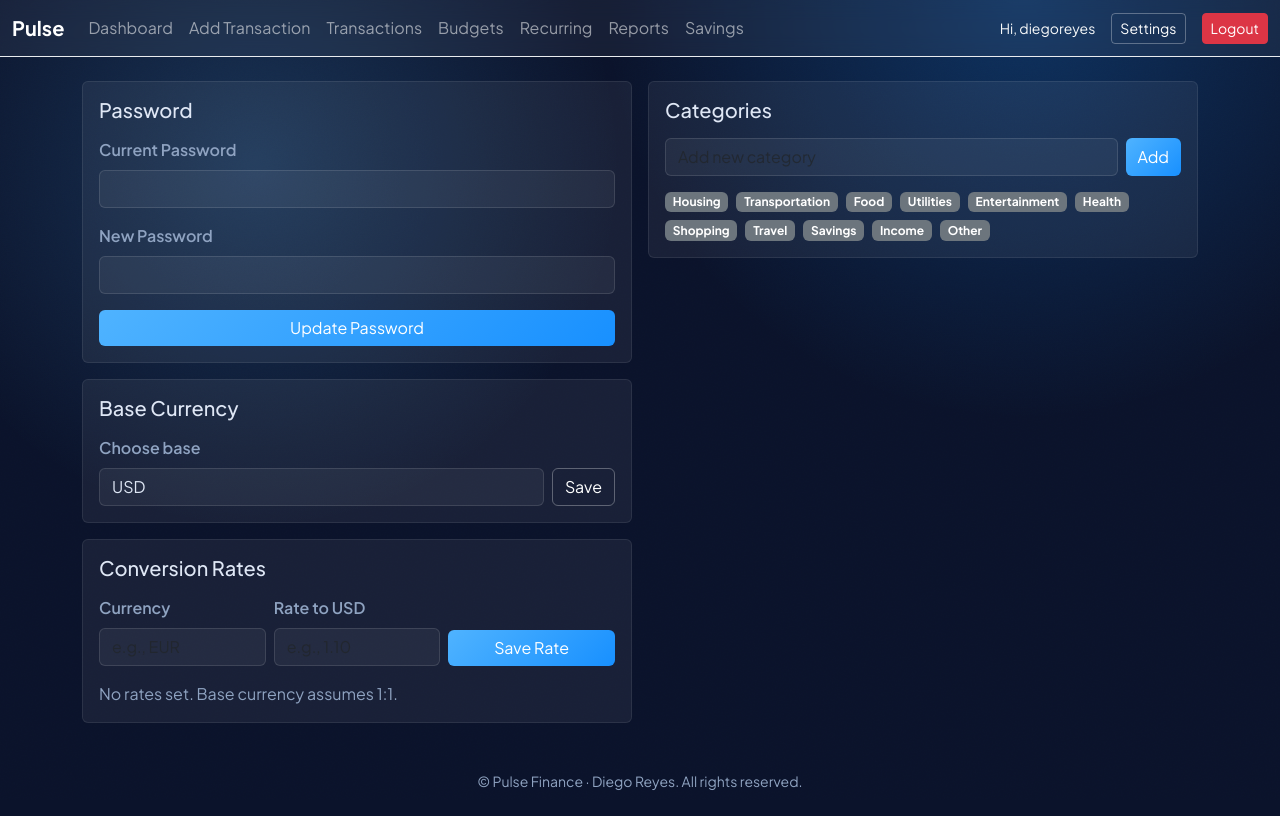
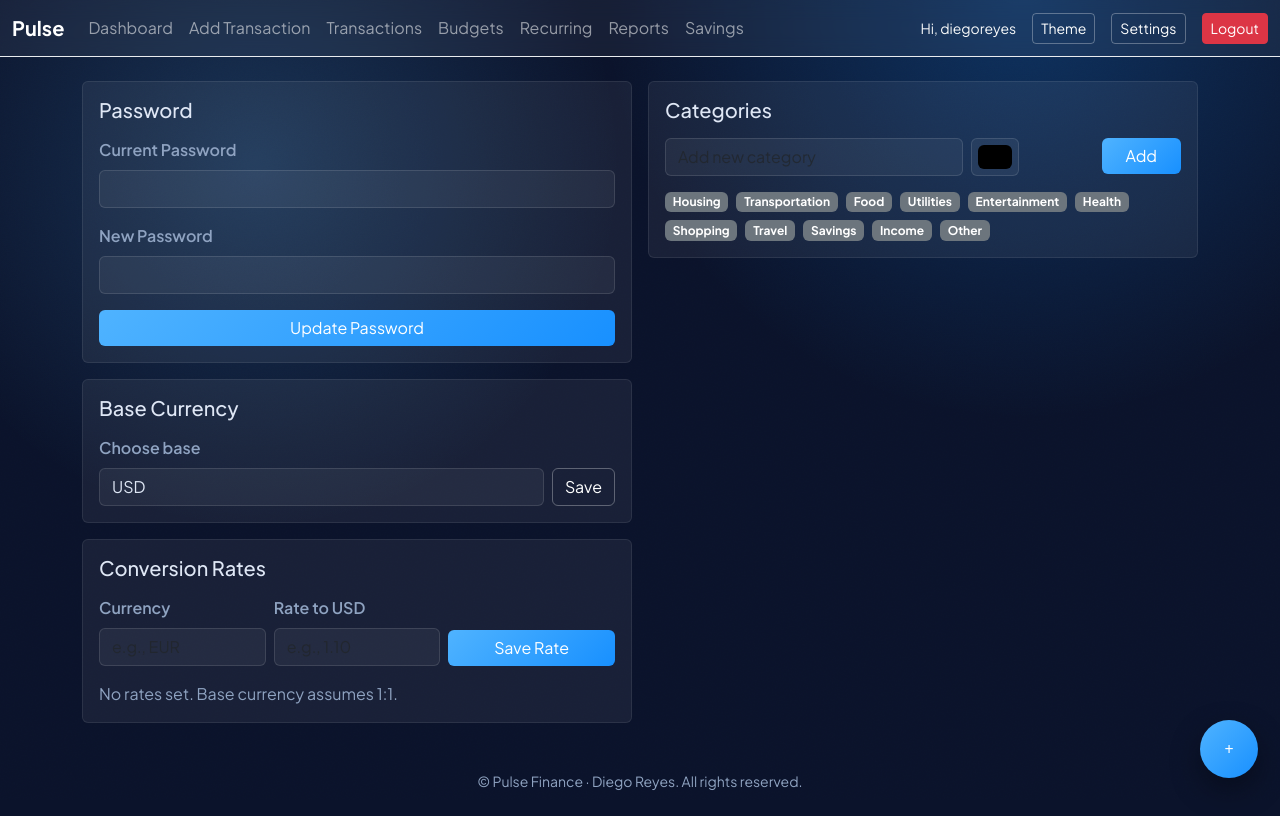
Before and after one commit to dreyesliranzo/financeApp, a Flask app: page /settings in a window 1280 px wide. Run offline with Flask 3, Linux system fonts and the light colour scheme; a user stored in the database is signed in; data comes from the database, SQL or seed files in the repository; data that the repository does not hold is empty.

Commit message:
Add forecast chart to reports, FAB/theme toggle, category colors, and filter chips

```diff
--- a/finance_app/routes.py
+++ b/finance_app/routes.py
@@ -37,6 +37,7 @@ from finance_app.services import (
     user_base_currency,
     summarize_monthly_income_expense,
     forecast_balance,
+    weekly_net,
 )
 
 main_bp = Blueprint("main", __name__)
@@ -107,6 +108,19 @@ def dashboard():
         current_user.id, date.today() - timedelta(days=30), date.today()
     )
     forecast = forecast_balance(current_user.id, 30)
+    # weekly deltas
+    today = date.today()
+    this_week_start = today - timedelta(days=today.weekday())
+    last_week_start = this_week_start - timedelta(days=7)
+    last_week_end = this_week_start - timedelta(days=1)
+    net_this_week = weekly_net(current_user.id, this_week_start, today)
+    net_last_week = weekly_net(current_user.id, last_week_start, last_week_end)
+    upcoming_recurring = (
+        RecurringRule.query.filter_by(user_id=current_user.id)
+        .order_by(RecurringRule.next_run.asc())
+        .limit(5)
+        .all()
+    )
 
     recent_tx = (
         Transaction.query.filter_by(user_id=current_user.id).order_by(Transaction.date.desc()).limit(5).all()
@@ -133,6 +147,9 @@ def dashboard():
         goal_percent=goal_percent,
         top_categories_30=top_categories_30,
         forecast=forecast,
+        net_this_week=net_this_week,
+        net_last_week=net_last_week,
+        upcoming_recurring=upcoming_recurring,
     )
 
 
@@ -154,6 +171,9 @@ def transactions():
         else:
             start = monday - timedelta(days=7)
             end = monday - timedelta(days=1)
+    elif range_filter == "30d":
+        end = date.today()
+        start = end - timedelta(days=30)
 
     query = get_transactions_for_period(current_user.id, start, end, category)
     if sort == "amount_asc":
@@ -525,7 +545,9 @@ def delete_recurring(rule_id):
 @login_required
 def settings():
     message = None
-    categories = get_user_categories(current_user.id)
+    categories = [(c.name, c.color) if hasattr(c, "color") else (c.name, None) for c in Category.query.filter_by(user_id=current_user.id).all()]
+    if not categories:
+        categories = [(c, None) for c in get_user_categories(current_user.id)]
     base_currency = user_base_currency(current_user.id)
     settings = UserSettings.query.filter_by(user_id=current_user.id).first()
     if not settings:
@@ -556,6 +578,7 @@ def settings():
             flash("Base currency updated.", "success")
         elif action == "add_category":
             name = request.form.get("category_name", "").strip()
+            color = request.form.get("category_color") or None
             if not name:
                 flash("Category name required.", "danger")
             else:
@@ -563,7 +586,7 @@ def settings():
                 if exists:
                     flash("Category already exists.", "warning")
                 else:
-                    db.session.add(Category(user_id=current_user.id, name=name))
+                    db.session.add(Category(user_id=current_user.id, name=name, color=color))
                     db.session.commit()
                     flash("Category added.", "success")
         elif action == "add_rate":
--- a/finance_app/services.py
+++ b/finance_app/services.py
@@ -171,6 +171,10 @@ def forecast_balance(user_id: int, days: int = 30) -> List[Tuple[str, float]]:
     return projections
 
 
+def weekly_net(user_id: int, start: date, end: date) -> float:
+    return total_balance(user_id, start, end)
+
+
 def budget_progress(user_id: int, on_date: date = None):
     on_date = on_date or date.today()
     budgets = (
--- a/static/css/style.css
+++ b/static/css/style.css
@@ -7,6 +7,17 @@
     --muted: #8fa3c1;
     --success: #38d996;
     --danger: #ff6b6b;
+}
+
+:root[data-theme='light'] {
+    --bg: #f4f6fb;
+    --bg-card: rgba(255, 255, 255, 0.9);
+    --primary: #2563eb;
+    --primary-strong: #1d4ed8;
+    --text: #0f172a;
+    --muted: #64748b;
+    --success: #16a34a;
+    --danger: #e11d48;
 }
 
 * {
@@ -175,6 +186,29 @@ label.form-label {
     padding: 12px;
 }
 
+.fab {
+    position: fixed;
+    right: 22px;
+    bottom: 22px;
+    z-index: 1000;
+    width: 58px;
+    height: 58px;
+    border-radius: 50%;
+    background: linear-gradient(135deg, var(--primary), var(--primary-strong));
+    color: white;
+    display: flex;
+    align-items: center;
+    justify-content: center;
+    box-shadow: 0 12px 30px rgba(0,0,0,0.35);
+    border: none;
+    transition: transform 0.2s ease, box-shadow 0.2s ease;
+}
+
+.fab:hover {
+    transform: translateY(-2px);
+    box-shadow: 0 14px 35px rgba(0,0,0,0.4);
+}
+
 @keyframes fadeUp {
     from { opacity: 0; transform: translateY(8px); }
     to { opacity: 1; transform: translateY(0); }
--- a/templates/base.html
+++ b/templates/base.html
@@ -46,6 +46,7 @@
             </ul>
             <div class="d-flex align-items-center gap-3">
                 <span class="text-light small">Hi, {{ current_user.username }}</span>
+                <button class="btn btn-outline-light btn-sm" id="themeToggle" type="button">Theme</button>
                 <a class="btn btn-outline-light btn-sm" href="{{ url_for('main.settings') }}">Settings</a>
                 <a class="btn btn-danger btn-sm" href="{{ url_for('auth.logout') }}">Logout</a>
             </div>
@@ -67,10 +68,29 @@
 
 <script src="https://cdn.jsdelivr.net/npm/bootstrap@5.3.3/dist/js/bootstrap.bundle.min.js"></script>
 <script src="https://cdn.jsdelivr.net/npm/chart.js@4.4.1/dist/chart.umd.min.js"></script>
+<script>
+    (function() {
+        const btn = document.getElementById('themeToggle');
+        if (!btn) return;
+        const apply = (mode) => {
+            document.documentElement.dataset.theme = mode;
+            localStorage.setItem('theme', mode);
+        };
+        const saved = localStorage.getItem('theme') || 'dark';
+        apply(saved);
+        btn.addEventListener('click', () => {
+            const next = (localStorage.getItem('theme') === 'light') ? 'dark' : 'light';
+            apply(next);
+        });
+    })();
+</script>
 {% block scripts %}{% endblock %}
 
 <footer class="text-center text-secondary small py-4">
     © {{ now().year if now else '' }} Pulse Finance · Diego Reyes. All rights reserved.
 </footer>
+{% if current_user.is_authenticated %}
+<button class="fab" onclick="window.location.href='{{ url_for('main.add_transaction') }}'">+</button>
+{% endif %}
 </body>
 </html>
--- a/templates/settings.html
+++ b/templates/settings.html
@@ -72,14 +72,21 @@
         <div class="card glass-card mb-3">
             <div class="card-body">
                 <h5 class="card-title mb-3">Categories</h5>
-                <form method="POST" class="d-flex gap-2">
+                <form method="POST" class="row g-2">
                     <input type="hidden" name="action" value="add_category">
-                    <input name="category_name" class="form-control" placeholder="Add new category">
-                    <button class="btn btn-primary">Add</button>
+                    <div class="col-md-7">
+                        <input name="category_name" class="form-control" placeholder="Add new category">
+                    </div>
+                    <div class="col-md-3">
+                        <input name="category_color" type="color" class="form-control form-control-color" title="Pick color">
+                    </div>
+                    <div class="col-md-2">
+                        <button class="btn btn-primary w-100">Add</button>
+                    </div>
                 </form>
                 <div class="mt-3 d-flex flex-wrap gap-2">
                     {% for cat in categories %}
-                        <span class="badge bg-secondary">{{ cat }}</span>
+                        <span class="badge bg-secondary" style="background-color: {{ cat[1] or '#6c757d' }};">{{ cat[0] }}</span>
                     {% endfor %}
                 </div>
             </div>
--- a/templates/transactions.html
+++ b/templates/transactions.html
@@ -43,6 +43,7 @@
             <a class="btn btn-secondary" href="{{ url_for('main.transactions') }}">Reset</a>
             <a class="btn btn-sm btn-outline-info" href="{{ url_for('main.transactions', range='this_week') }}">This week</a>
             <a class="btn btn-sm btn-outline-info" href="{{ url_for('main.transactions', range='last_week') }}">Last week</a>
+            <a class="btn btn-sm btn-outline-info" href="{{ url_for('main.transactions', range='30d') }}">Last 30d</a>
         </div>
     </div>
 </form>
```
